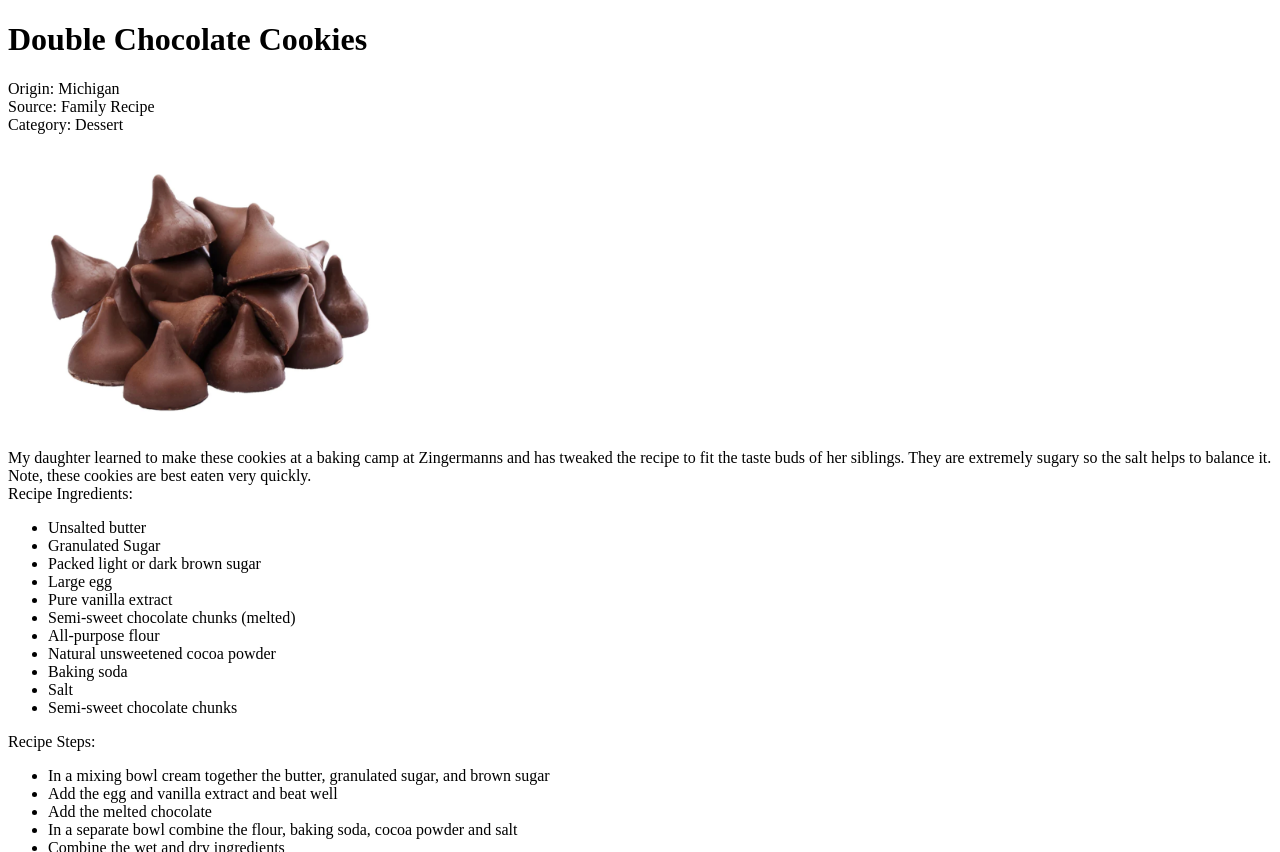
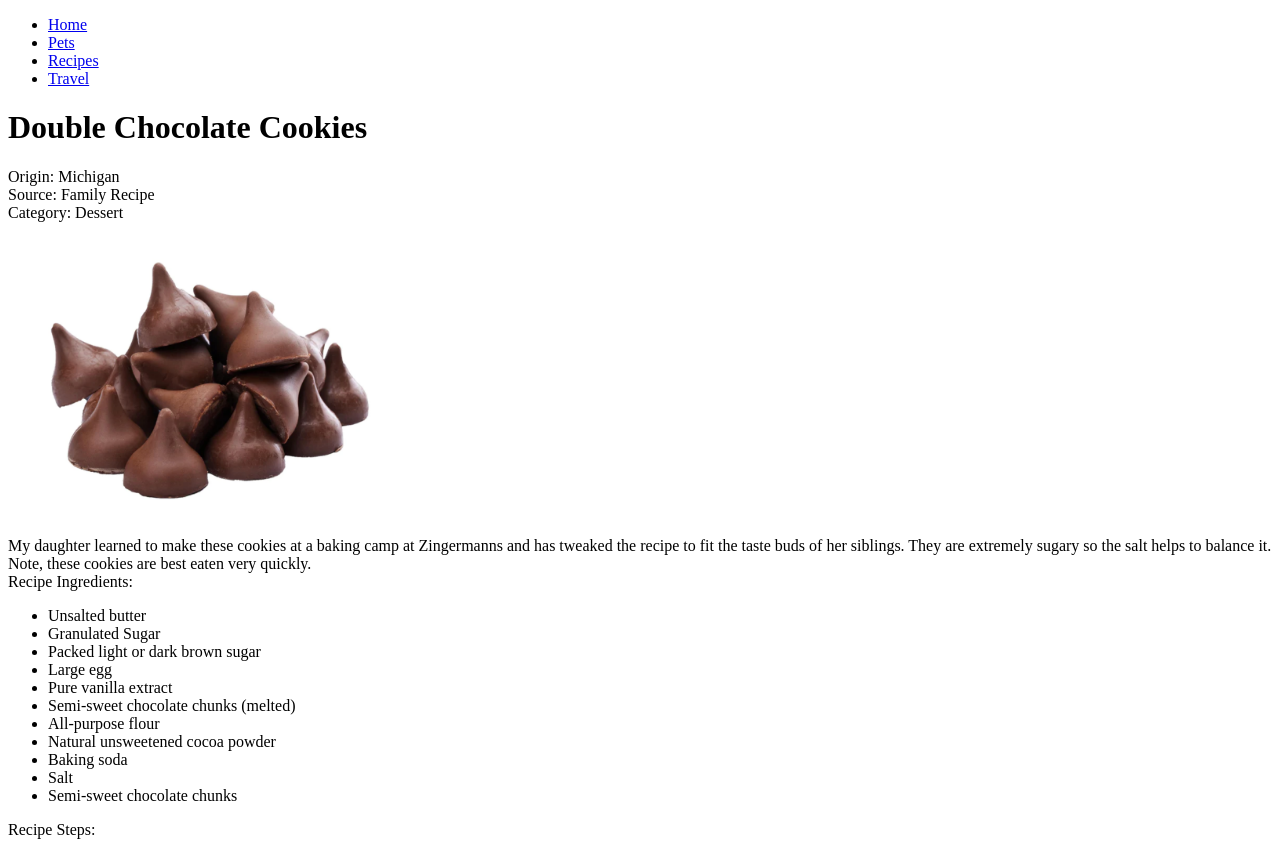
Before and after one commit to julienit/539week2, a plain HTML site: page recipes.html in a window 1280 px wide. Shown: the top 852 px of the page. Drawn offline with Linux system fonts and the light colour scheme.

Commit message:
Update recipes.html

```diff
--- a/recipes.html
+++ b/recipes.html
@@ -6,6 +6,14 @@
     <title>Document</title>
 </head>
 <body>
+     <nav>
+            <ul>
+                <li><a href = "index.html">Home</a></li>
+                <li><a href = "pets.html">Pets</a></li>
+                <li><a href = "recipes.html">Recipes</a></li>
+                <li><a href = "travel.html">Travel</a></li>
+            </ul>
+        </nav>
     <main>
    <h1>Double Chocolate Cookies</h1>
    <p>Origin: Michigan<br>
```
